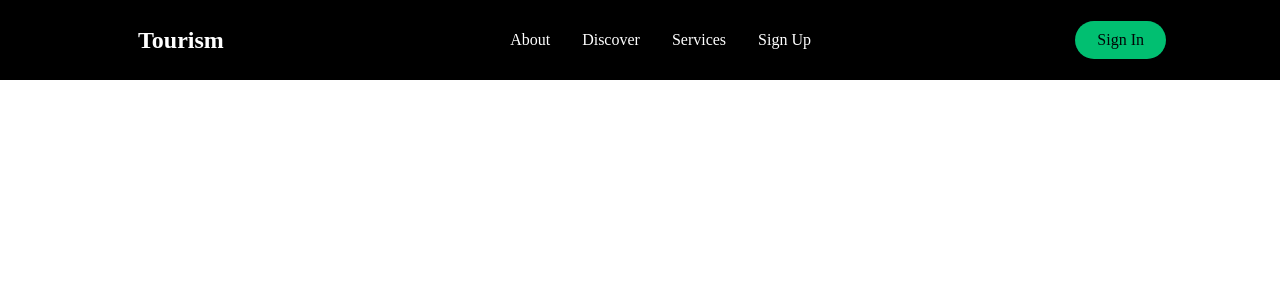
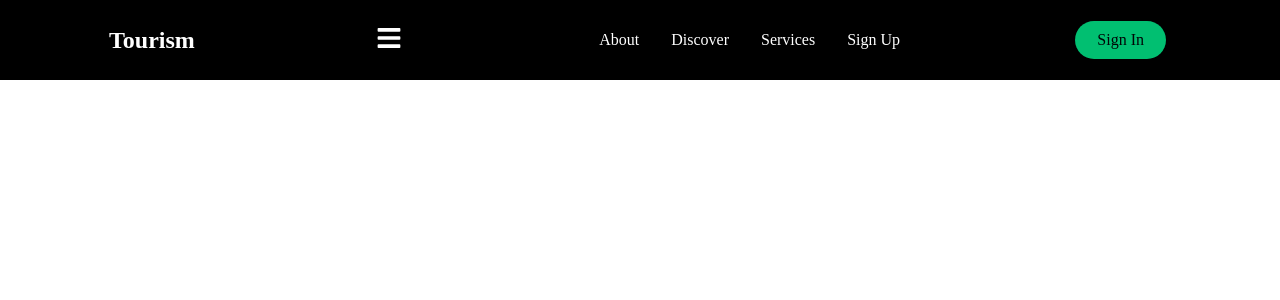
Before and after one commit to jorgediazok/react-frontseries-website1, a React (Create React App) app: page / in a window 1280 px wide. Shown: the top 300 px of the page. Built offline with nearby package versions, Linux system fonts and the light colour scheme; a web font is replaced by a local one.

Commit message:
navbar complete

```diff
--- a/src/components/Navbar/Navbar.js
+++ b/src/components/Navbar/Navbar.js
@@ -17,9 +17,13 @@ const Navbar = () => {
     <>
       <Nav>
         <NavbarContainer>
-          <NavLogo to="/">Tourism</NavLogo>
+          <NavLogo to="/" style={{ marginLeft: '-5px' }}>
+            Tourism
+          </NavLogo>
           <MobileIcon>
-            <FaBars />
+            <FaBars
+              style={{ color: '#fff', marginTop: '25px', fontSize: '26px' }}
+            />
           </MobileIcon>
           <NavMenu>
             <NavItem>
--- a/src/components/Navbar/NavbarElements.js
+++ b/src/components/Navbar/NavbarElements.js
@@ -42,15 +42,13 @@ export const NavLogo = styled(LinkR)`
 `;
 
 export const MobileIcon = styled.div`
-  display: none;
-
   @media screeen and (max-width: 768 px) {
     display: block;
     position: absolute;
     top: 0;
     right: 0;
     transform: translate(-100%, 60%);
-    font-size: 1.8rem;
+    font-size: 2.8rem;
     cursor: pointer;
     color: #fff;
   }
```
